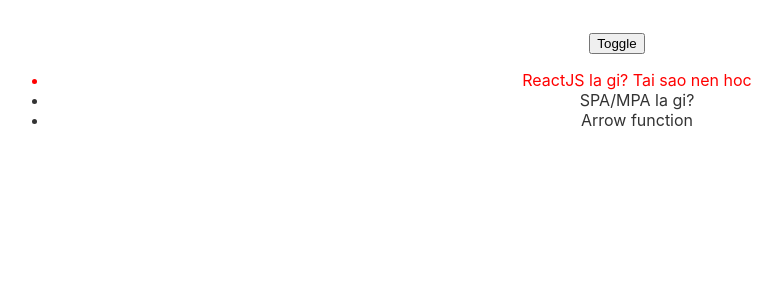
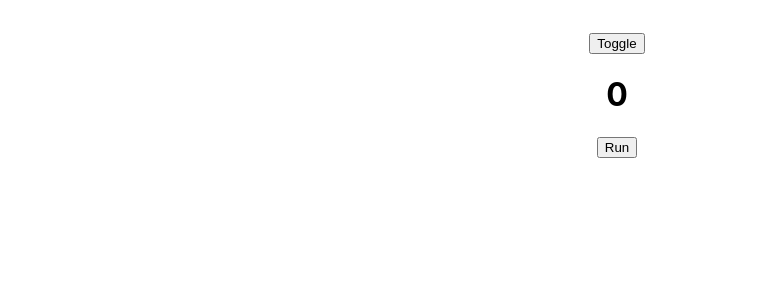
Before and after one commit to ncp204/react, a React (Create React App) app in the folder my_app/: page / in a window 1280 px wide. Both pictures are taken after a click on the button "Toggle". Shown: the top 300 px of the page, without its empty margins (23-805 px from the left). Built offline with nearby package versions, Linux system fonts and the light colour scheme.

Commit message:
sử dụng useLayoutEffect cơ bản

```diff
--- a/my_app/src/Content.js
+++ b/my_app/src/Content.js
@@ -1,200 +1,37 @@
-import React, { useEffect, useState } from 'react'
+import React, { useEffect, useLayoutEffect, useState } from 'react'
 
-/*
-1. Update DOM
-  -title
-2. Call API
-
-3. Listen DOM events
-  - Scroll
-  - Resize
-4. Clean up
-  - Remove listener/ Unsubcribe
-  - Clean timer
+/* useEffect
+1. Cập nhật lại state
+2. Cập nhật lại DOM
+3. Render lại UI
+4. Gọi cleanup nếu deps thay đổi
+5. Gọi useEffect callback
 */
 
-// 1. useEffect(callback)
-// - Gọi callback mỗi khi component re-render
-// - Gọi callback sau khi component thêm element vào DOM
-// 2. useEffect(callback, [])
-// - Chỉ gọi callback 1 gần sau khi component mounted
-// 3. useEffect(callback, [dependency])
-// - Callback sẽ được gọi lại mỗi khi dependency thay đổi
-
-// -----------------------------
-// 1. Callback luôn được gọi sau khi component mounted
-// 2. Cleanup function luôn được gọi trước khi componet unmounted
-// 3. Cleanup function luôn được gọi trước khi callback được gọi(trừ lần mounted đầu tiên)
-
-const tabs = ['posts', 'comments', 'albums'];
+/* useEffect
+1. Cập nhật lại state
+2. Cập nhật lại DOM(mutated)
+4. Gọi cleanup nếu deps thay đổi (sync)
+5. Gọi useEffectLayout callback (sync )
+6. Render lại UI
+*/
 
 function Content() {
-    // const [title, setTitle] = useState('');
-    // const [posts, setPosts] = useState([]);
-    // const [type, setType] = useState('posts');
-    // const [showGoToTop, setShowToTop] = useState(false);
-    // const [width, setWidth] = useState(window.innerWidth);
-    // const [countdown, setCountdown] = useState(5);
+    const [count, setCount] = useState(0);
 
-    // useEffect(() => {
-    //     console.log('Title change: ');
-    //     fetch(`https://jsonplaceholder.typicode.com/${type}`)
-    //         .then(res => res.json()
-    //             .then(data => {
-    //                 setPosts(data)
-    //             }))
-    // }, [type]);
+    useLayoutEffect(() => {
+        if (count > 3)
+            setCount(0)
+    }, [count])
 
-    // // scroll
-    // useEffect(() => {
-    //     const handleScroll = () => {
-    //         // if (window.scrollY >= 200) {
-    //         //     // show
-    //         //     setShowToTop(true)
-    //         // } else {
-    //         //     //hide
-    //         //     setShowToTop(false)
-    //         // }
-    //         setShowToTop(window.scrollY >= 200);
-    //     }
-
-    //     window.addEventListener('scroll', handleScroll)
-    //     // Cleanup function
-    //     return () => {
-    //         window.removeEventListener('scroll', handleScroll)
-    //     }
-
-    // }, [])
-
-    // // resize
-    // useEffect(() => {
-    //     const hanldeResize = () => {
-    //         setWidth(window.innerWidth);
-    //     }
-    //     window.addEventListener('resize', hanldeResize)
-    //     // Cleanup function
-    //     return () => {
-    //         window.removeEventListener('resize', hanldeResize)
-    //     }
-    // })
-
-    // // timer
-    // useEffect(() => {
-    //     const timerId = setInterval(() => {
-    //         setCountdown(prev => {
-    //             return prev > 0 ? prev - 1 : prev;
-    //         })
-    //     }, 1000)
-
-    //     return () => {
-    //         clearInterval(timerId)
-    //     }
-    // }, [])
-
-
-    // const [avatar, setAvatar] = useState();
-    // const handlePreviewAvatar = (e) => {
-    //     const file = e.target.files[0];
-    //     file.preview = URL.createObjectURL(file);
-    //     setAvatar(file);
-    // }
-
-    // useEffect(() => {
-    //     return () => {
-    //         avatar && URL.revokeObjectURL(avatar.preview);
-    //     }
-    // }, [avatar])
-
-    const lessons = [
-        {
-            id: 1,
-            name: 'ReactJS la gi? Tai sao nen hoc'
-        },
-        {
-            id: 2,
-            name: 'SPA/MPA la gi?'
-        },
-        {
-            id: 3,
-            name: 'Arrow function'
-        }
-    ]
-
-    const [lessonId, setLessonId] = useState(1);
-    useEffect(()=> {
-        const handleComment = ({detail}) =>{
-            console.log(detail);
-        }
-        window.addEventListener(`lesson-${lessonId}`, handleComment)
-
-        return () => {
-            window.removeEventListener(`lesson-${lessonId}`, handleComment)
-        }
-    }, [lessonId])
+    const handleRun = () => {
+        setCount(count + 1)
+    }
 
     return (
-        // <div>
-        //     <h1>{countdown}</h1>
-        //     <h1>{width}</h1>
-        //     {tabs.map(tab => (
-        //         <button
-        //             key={tab}
-        //             style={
-        //                 type === tab ? {
-        //                     color: '#fff',
-        //                     backgroundColor: '#333'
-        //                 } : {}
-        //             }
-        //             onClick={() => { setType(tab) }}
-        //         >
-        //             {tab}
-        //         </button>
-        //     ))}
-        //     <input value={title} onChange={e => setTitle(e.target.value)} />
-        //     <ul>
-        //         {posts.map(post => (
-        //             <li key={post.id}>{post.title || post.name}</li>
-        //         ))}
-        //     </ul>
-        //     {showGoToTop && (
-        //         <button
-        //             style={{
-        //                 position: 'fixed',
-        //                 right: 20,
-        //                 bottom: 20,
-        //             }}
-        //         >
-        //             Go to top
-        //         </button>
-        //     )}
-        // </div>
-
-        // <div>
-        //     <input
-        //     type='file'
-        //     multiple
-        //     onChange={handlePreviewAvatar}
-        //     />
-
-        //     {avatar && (
-        //         <img src={avatar.preview} alt="" width="80%" />
-        //     )}
-        // </div>
-
         <div>
-            <ul>
-                {lessons.map(lesson => (
-                    <li
-                        key={lesson.id}
-                        style={{
-                            color: lessonId === lesson.id ? 'red' : '#333'
-                        }}
-                        onClick={() => setLessonId(lesson.id)}
-                    >
-                        {lesson.name}
-                    </li>
-                ))}
-            </ul>
+            <h1>{count}</h1>
+            <button onClick={handleRun}>Run</button>
         </div>
     )
 }
```
